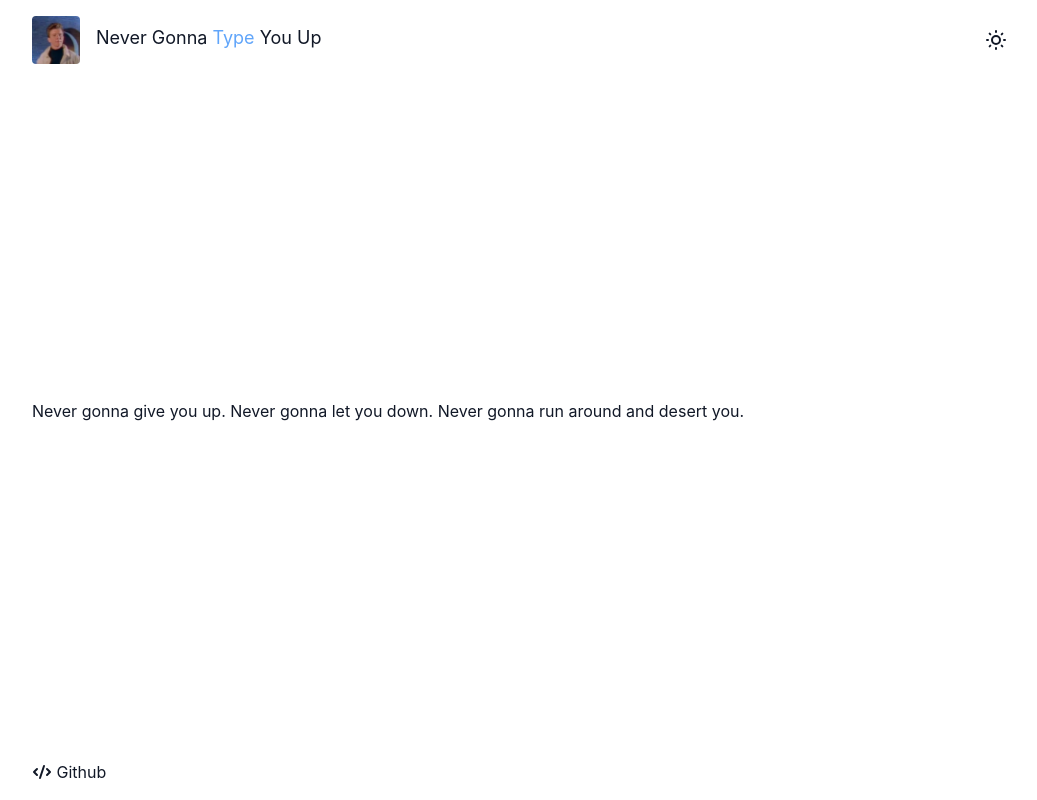
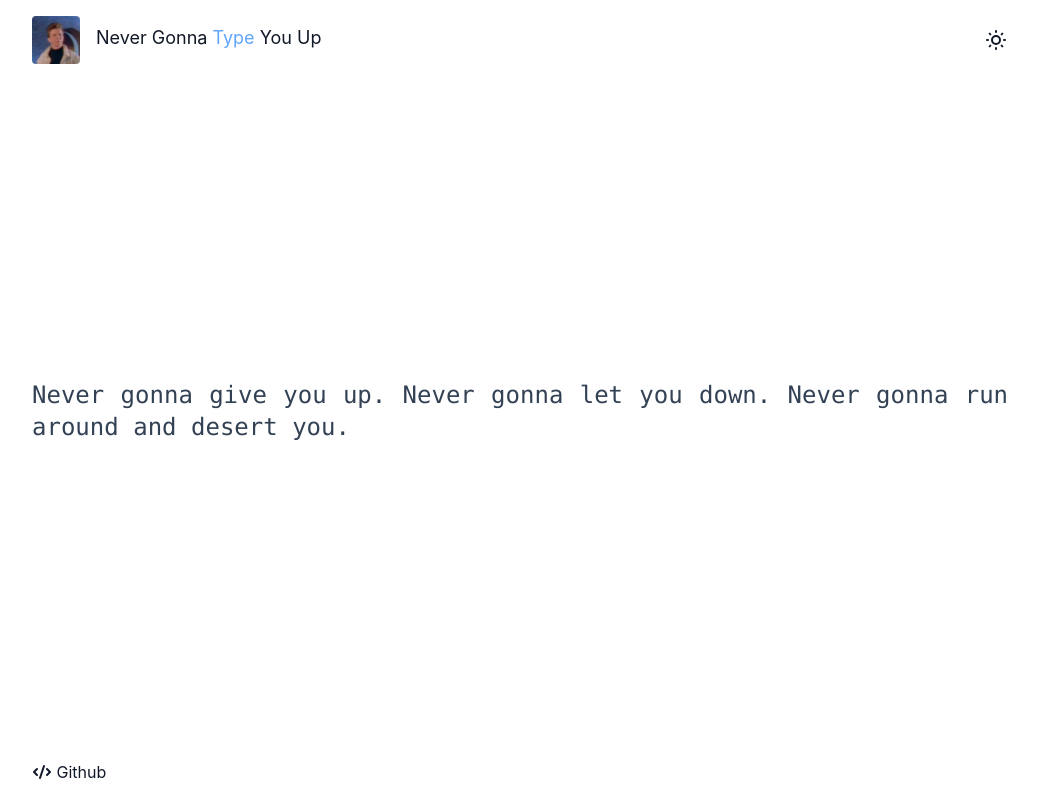
Before and after one commit to HackNRoll2022-419G/NeverGonnaTypeYouUp, a React (Create React App) app: page / in a window 1280 px wide. Shown: the whole page, without its empty margins (120-1157 px from the left). Built offline with nearby package versions, Linux system fonts and the light colour scheme; no server answers.

Commit message:
Add styling for typing

```diff
--- a/src/components/Body.jsx
+++ b/src/components/Body.jsx
@@ -12,6 +12,10 @@ function Body() {
 
   const [letters, setLetters] = useState(DEFAULT_QUOTE.split(''));
   const [activeIndex, setActiveIndex] = useState(0);
+
+  const untouchedLetterClass = 'text-slate-700';
+  const correctLetterClass = 'text-sky-500';
+  const incorrectLetterClass = 'text-red-500';
 
   useEffect(async () => {
     try {
@@ -29,14 +33,10 @@ function Body() {
     }
   }, []);
 
-  const [key, setKey] = useState('');
-
   const [isLetterCorrect, setIsLetterCorrect] = useState([]);
 
   const handleKeydown = (e) => {
     if (e.key.length === 1) {
-      setKey(e.key);
-
       if (e.key === letters[activeIndex]) {
         setIsLetterCorrect((prevIsLetterCorrect) => [
           ...prevIsLetterCorrect,
@@ -70,16 +70,16 @@ function Body() {
   return (
     <div className="flex flex-col justify-between h-full px-2">
       <div className="flex-1" />
-      <div className="text-justify">
+      <div className="text-justify font-mono text-2xl">
         {quote.split('').map((letter, letterIndex) => (
           <span
             className={
               // eslint-disable-next-line no-nested-ternary
               isLetterCorrect[letterIndex] === true
-                ? 'font-bold text-sky-500'
+                ? correctLetterClass
                 : isLetterCorrect[letterIndex] === false
-                ? 'font-bold text-rose-500'
-                : ''
+                ? incorrectLetterClass
+                : untouchedLetterClass
             }
           >
             {letter}
```
